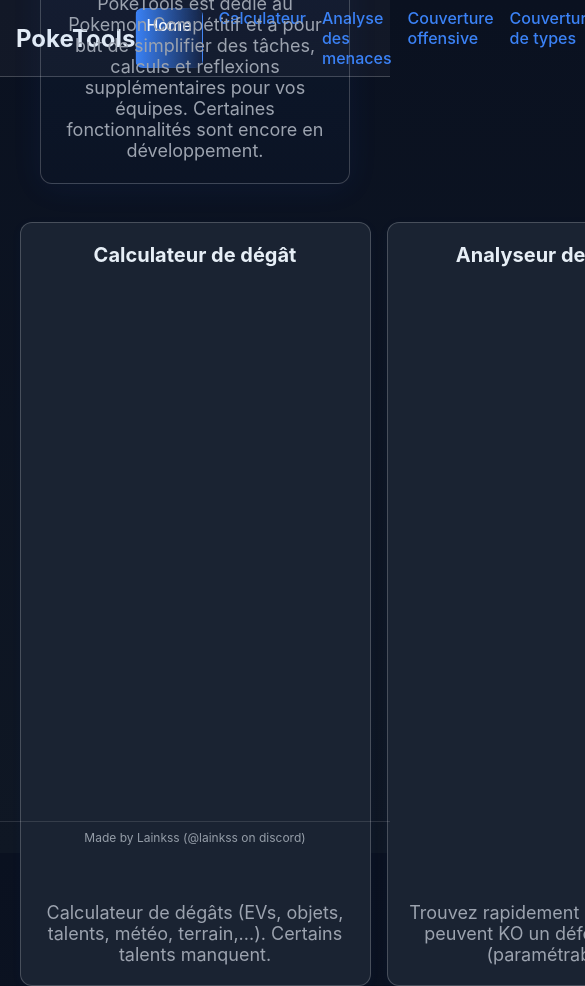
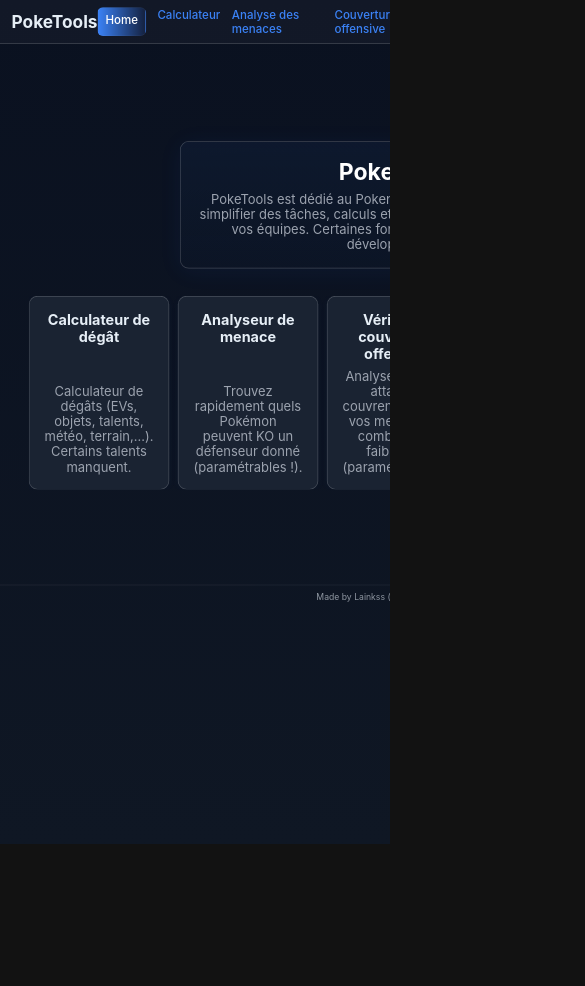
Before and after one commit to lainksss/PokeTools, a React (Vite) app in the folder frontend/: page /#/ in a window 390 px wide. Shown: the top 986 px of the page, 585 px wide, since content can reach past the window. After the commit the page ends 844 px from the top, so only its background shows below. Built offline with nearby package versions, Linux system fonts and the light colour scheme; no server answers.

Commit message:
fix: started to modify scaling for phone usage (it's hard ah)

```diff
--- a/frontend/src/styles.css
+++ b/frontend/src/styles.css
@@ -136,6 +136,39 @@
   overflow-x: hidden;
 }
 
+/* Mobile: keep a 16:9 visual layout and avoid items reflowing by applying
+   a global visual scale and constraining the app width relative to viewport height.
+   This preserves the desktop layout proportions and prevents elements from moving. */
+@media (max-width: 480px) {
+  /* Constrain overall app width to approximate a 16:9 frame based on device height */
+  .app-root {
+    max-width: calc(100vh * (16/9));
+    margin-left: auto;
+    margin-right: auto;
+    overflow: hidden;
+  }
+
+  /* Apply a gentle visual scale so UI looks like a zoomed-out 16:9 frame */
+  .app-main > * {
+    transform: scale(0.5);
+    transform-origin: top center;
+    transition: transform 160ms ease;
+  }
+
+  /* Prevent home blocks from stacking — allow horizontal scroll instead */
+  .home-blocks-row {
+    flex-wrap: nowrap;
+    overflow-x: auto;
+    -webkit-overflow-scrolling: touch;
+    gap: 12px;
+  }
+
+  /* Slightly reduce individual block min-width to fit the scaled layout */
+  .home-block {
+    min-width: 150px;
+  }
+}
+
 /* Style global pour tous les selects et leurs options */
 select {
   background: rgba(255, 255, 255, 0.05);
@@ -185,6 +218,103 @@
 .app-header nav {
   display: flex;
   gap: 16px;
+}
+
+/* Stronger visual de-zoom for phones/tablets: apply a global scale to the app root.
+   This is intentionally broad (max-width: 820px) so it triggers on most phones and
+   ensures the UI appears zoomed-out without changing layout flow. It will override
+   previous smaller media-query rules because it's placed later in the file. */
+@media (max-width: 820px) {
+  /* Try to render the desktop layout on phones by fixing the layout width to
+     the desktop container and scaling it to exactly fit the viewport width.
+     We set a fixed desktop width (1100px) and ask the browser to scale that
+     container so its visual width matches 100vw. This keeps the layout
+     identical to desktop but scaled down for phones. */
+  .app-root {
+    width: 1100px; /* desktop layout width we want to preserve */
+    margin-left: auto;
+    margin-right: auto;
+    /* Scale so 1100px maps to the viewport width. This uses calc(); some
+       browsers support dividing lengths in calc() to produce a unitless value
+       suitable for transform.scale(). If not supported, adjust the scale
+       value manually (see fallback below). */
+    -webkit-transform: scale(calc((100vw / 1100px) * 0.95));
+    transform: scale(calc((100vw / 1100px) * 0.95));
+    transform-origin: top center;
+    transition: transform 160ms ease;
+  }
+
+  /* Fallback for browsers that ignore calc() in transform: keep a reasonable
+     scale so the UI still fits (this will be overridden if calc() works). */
+  @supports not (transform: scale(calc((100vw / 1100px) * 0.95))) {
+    .app-root {
+      -webkit-transform: scale(0.72);
+      transform: scale(0.72);
+      width: calc(100% / 0.72);
+    }
+  }
+
+  /* Ensure vertical scrolling is available so nothing is permanently cropped */
+  html, body {
+    overflow-x: hidden;
+    overflow-y: auto;
+  }
+
+  /* Keep home blocks row from reflowing vertically; allow horizontal scroll if needed */
+  .home-blocks-row {
+    flex-wrap: nowrap;
+    overflow-x: auto;
+    -webkit-overflow-scrolling: touch;
+    gap: 12px;
+  }
+
+  /* Adjust block min-width so blocks fit after scaling */
+  .home-block {
+    min-width: 140px;
+  }
+}
+
+/* Portrait-specific: render the desktop layout scaled to fit portrait phone width.
+   This targets portrait orientation and will override previous mobile rules.
+   It scales the main content so the user sees the same layout as desktop, but
+   reduced to the phone's width (clickable areas remain aligned). */
+@media (orientation: portrait) and (max-width: 820px) {
+  .app-root {
+    width: 1100px; /* desktop layout width */
+    margin-left: auto;
+    margin-right: auto;
+    /* scale content so 1100px maps to viewport width */
+    -webkit-transform: scale(calc(100vw / 1100px));
+    transform: scale(calc(100vw / 1100px));
+    transform-origin: top left;
+    transition: transform 160ms ease;
+  }
+
+  /* Apply scale to the main content container as well to ensure consistent origin */
+  .app-main > * {
+    -webkit-transform: none !important;
+    transform: none !important;
+  }
+
+  /* Make sure nothing clips the scaled content and allow vertical scroll */
+  html, body, .app-root {
+    overflow-x: hidden;
+    overflow-y: auto;
+  }
+
+  /* Ensure blocks remain in a horizontal row (desktop look) */
+  .home-blocks-row {
+    flex-direction: row !important;
+    flex-wrap: nowrap !important;
+    overflow-x: auto;
+    -webkit-overflow-scrolling: touch;
+    gap: 12px;
+  }
+
+  /* Slightly reduce block min-width to help them fit when scaled */
+  .home-block {
+    min-width: 140px !important;
+  }
 }
 
 .app-header nav a {
```
